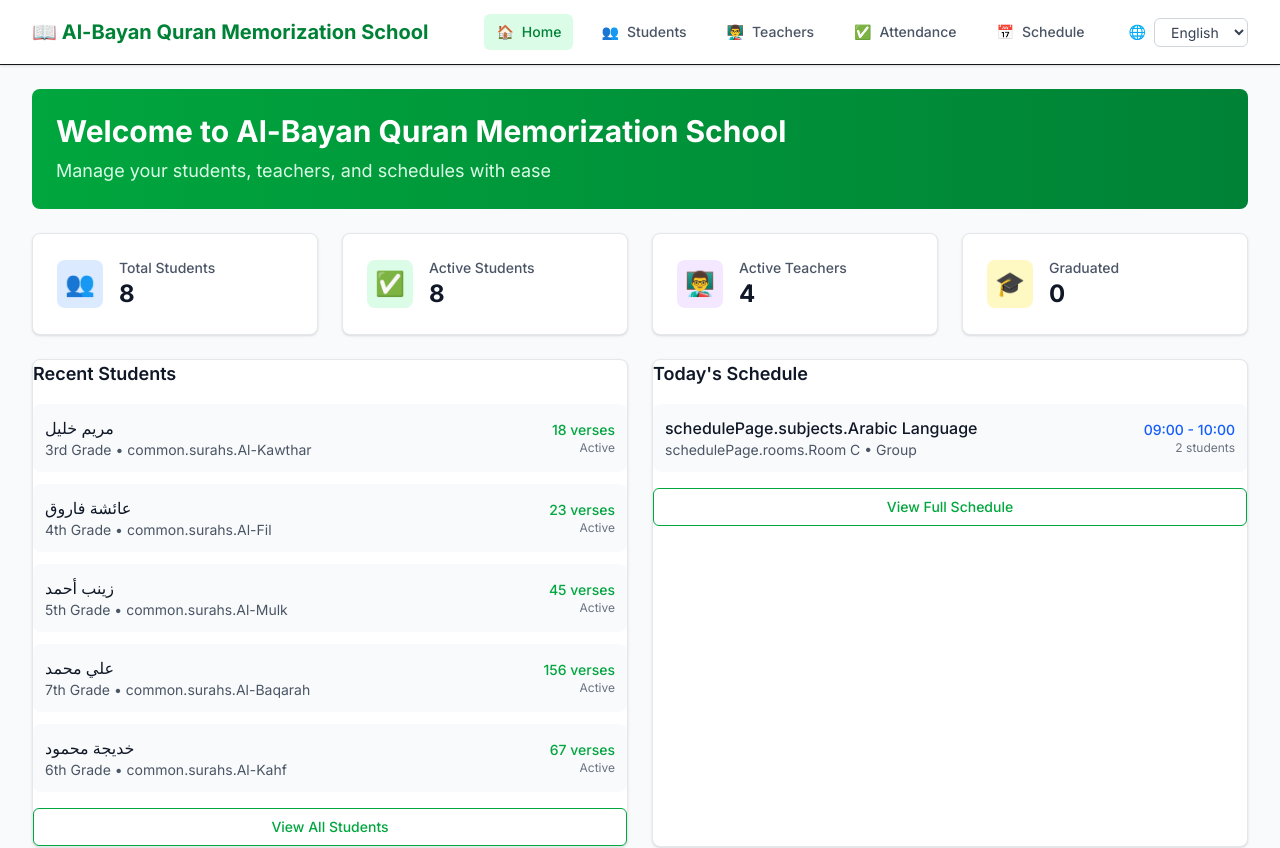
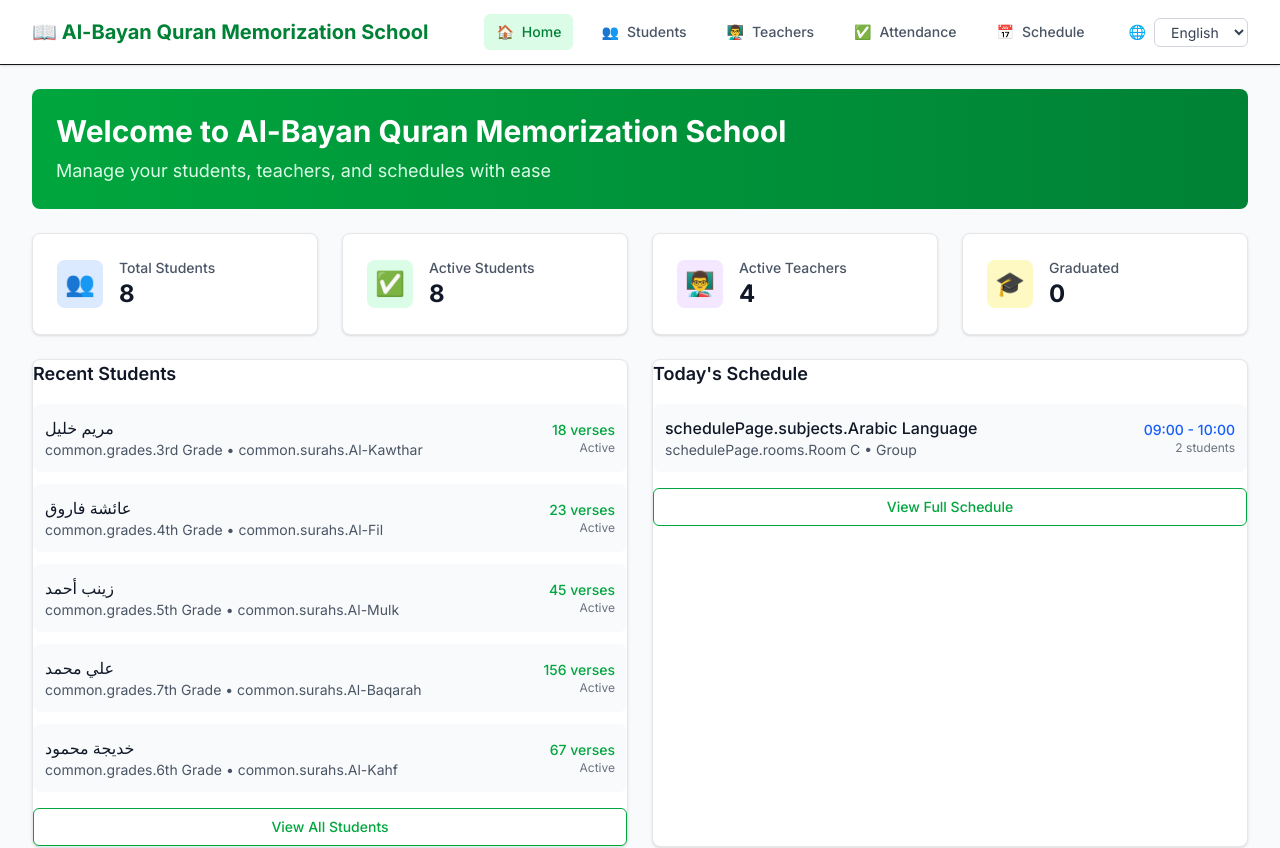
Before and after one commit to islamux/quran-memorization-school, a Next.js app: page /en in a window 1280 px wide. Shown: the top 848 px of the page. Built offline with nearby package versions, Linux system fonts and the light colour scheme.

Commit message:
Fix translation issue on schedule page - Use proper namespace for grade translations

```diff
--- /dev/null
+++ b/reset-database-browser.js
@@ -0,0 +1,33 @@
+// Browser Console Script to Reset the Database
+// Copy and paste this entire script into your browser console
+
+(async function resetDatabase() {
+  console.log('🔄 Starting database reset...');
+
+  try {
+    // First, delete the existing database
+    const deleteRequest = indexedDB.deleteDatabase('QuranSchoolDB');
+
+    deleteRequest.onsuccess = async () => {
+      console.log('✅ Old database deleted successfully');
+
+      // Wait a moment for the deletion to complete
+      await new Promise(resolve => setTimeout(resolve, 1000));
+
+      // Now reload the page to reinitialize with default data
+      console.log('🔄 Reloading page to initialize with default data...');
+      window.location.reload();
+    };
+
+    deleteRequest.onerror = () => {
+      console.error('❌ Error deleting database');
+    };
+
+    deleteRequest.onblocked = () => {
+      console.warn('⚠️ Database deletion blocked. Please close all tabs using this app and try again.');
+    };
+
+  } catch (error) {
+    console.error('❌ Error in reset process:', error);
+  }
+})();
--- a/src/app/[locale]/page.tsx
+++ b/src/app/[locale]/page.tsx
@@ -112,7 +112,7 @@ const HomePage: React.FC = () => {
                 <div key={student.id} className="flex items-center justify-between p-3 bg-gray-50 rounded-lg">
                   <div>
                     <p className="font-medium text-gray-900">{student.name}</p>
-                    <p className="text-sm text-gray-600">{student.grade} • {tCommon(`surahs.${student.currentSurah}`, { defaultValue: student.currentSurah })}</p>
+                    <p className="text-sm text-gray-600">{tCommon(`grades.${student.grade}`, { defaultValue: student.grade })} • {tCommon(`surahs.${student.currentSurah}`, { defaultValue: student.currentSurah })}</p>
                   </div>
                   <div className="text-right">
                     <p className="text-sm font-medium text-green-600">{student.memorizedVerses} {student.memorizedVerses === 1 ? t('studentCard.verse') : t('studentCard.verses')}</p>
--- a/src/app/[locale]/schedule/page.tsx
+++ b/src/app/[locale]/schedule/page.tsx
@@ -10,6 +10,7 @@ import { ScheduleSlot } from '@/types';
 
 const SchedulePage: React.FC = () => {
   const t = useTranslations('schedulePage');
+  const tCommon = useTranslations('common');
   const [selectedTeacher, setSelectedTeacher] = useState('all');
   const [selectedDay, setSelectedDay] = useState('all');
 
@@ -71,7 +72,7 @@ const SchedulePage: React.FC = () => {
                 {students.map((student) => (
                   <div key={student?.id} className="flex items-center justify-between">
                     <span>{student?.name}</span>
-                    <span className="text-xs text-gray-500">{student?.grade}</span>
+                    <span className="text-xs text-gray-500">{tCommon(`grades.${student?.grade}`, { defaultValue: student?.grade })}</span>
                   </div>
                 ))}
               </div>
--- a/src/app/[locale]/students/[id]/page.tsx
+++ b/src/app/[locale]/students/[id]/page.tsx
@@ -158,7 +158,7 @@ const StudentDetailPage: React.FC = () => {
             </div>
             <div>
               <label className="text-sm text-gray-500">{t('studentDetailPage.fields.grade')}</label>
-              <p className="text-gray-900 font-medium">{student.grade}</p>
+              <p className="text-gray-900 font-medium">{t(`common.grades.${student.grade}`, { defaultValue: student.grade })}</p>
             </div>
             {student.email && (
               <div>
--- a/src/app/[locale]/teachers/page.tsx
+++ b/src/app/[locale]/teachers/page.tsx
@@ -199,7 +199,7 @@ const TeachersPage: React.FC = () => {
                       <div key={student.id} className="flex items-center justify-between p-3 bg-gray-50 rounded-lg">
                         <div>
                           <p className="font-medium text-gray-900">{student.name}</p>
-                          <p className="text-sm text-gray-600">{student.grade} • {student.currentSurah}</p>
+                          <p className="text-sm text-gray-600">{tCommon(`grades.${student.grade}`, { defaultValue: student.grade })} • {student.currentSurah}</p>
                         </div>
                         <div className="text-right">
                           <p className="text-sm font-medium text-green-600">{student.memorizedVerses} {student.memorizedVerses === 1 ? t('teacherDetail.verse') : t('teacherDetail.verses')}</p>
--- a/src/components/StudentCard.tsx
+++ b/src/components/StudentCard.tsx
@@ -33,7 +33,7 @@ const StudentCard: React.FC<StudentCardProps> = ({ student, locale }) => {
         <div className="flex items-start justify-between mb-4">
           <div>
             <h3 className="text-lg font-semibold text-gray-900">{student.name}</h3>
-            <p className="text-sm text-gray-600">{student.grade} • {t('studentsPage.studentCard.age')} {student.age}</p>
+            <p className="text-sm text-gray-600">{t(`common.grades.${student.grade}`, { defaultValue: student.grade })} • {t('studentsPage.studentCard.age')} {student.age}</p>
           </div>
           <span className={`px-2 py-1 text-xs font-medium rounded-full ${getStatusBadge(student.status)}`}>
             {t(`common.${student.status}`)}
--- a/src/data/mockData.ts
+++ b/src/data/mockData.ts
@@ -50,8 +50,8 @@ export const surahs: Surah[] = [
 export const teachers: Teacher[] = [
   {
     id: 'teacher-1',
-name: 'الأستاذ أحمد حسن',
-    email: 'ahmed.hassan@school.com',
+name: 'الأستاذ أحمد',
+    email: 'ahmed@school.com',
     phone: '+1-555-0101',
     specialization: ['Tajweed', 'Hifz', 'Tafseer'],
     experience: 8,
@@ -61,8 +61,8 @@ name: 'الأستاذ أحمد حسن',
   },
   {
     id: 'teacher-2',
-name: 'الأستاذة فاطمة الزهراء',
-    email: 'fatima.alzahra@school.com',
+name: 'الأستاذ نادر',
+    email: 'nader@school.com',
     phone: '+1-555-0102',
     specialization: ['Hifz', 'Arabic Language', 'Islamic Studies'],
     experience: 12,
@@ -72,8 +72,8 @@ name: 'الأستاذة فاطمة الزهراء',
   },
   {
     id: 'teacher-3',
-name: 'الأستاذ عمر مالك',
-    email: 'omar.malik@school.com',
+name: 'الأستاذ ماجد',
+    email: 'majed@school.com',
     phone: '+1-555-0103',
     specialization: ['Tajweed', 'Qira\'at', 'Hifz'],
     experience: 15,
@@ -83,8 +83,8 @@ name: 'الأستاذ عمر مالك',
   },
   {
     id: 'teacher-4',
-name: 'الأستاذة عائشة رحمن',
-    email: 'aisha.rahman@school.com',
+name: 'الأستاذ سامي',
+    email: 'sami@school.com',
     phone: '+1-555-0104',
     specialization: ['Hifz', 'Tajweed', 'Children Education'],
     experience: 6,
--- a/src/messages/ar.json
+++ b/src/messages/ar.json
@@ -66,6 +66,20 @@
     "active": "نشط",
     "inactive": "غير نشط",
     "graduated": "متخرج",
+    "grades": {
+      "1st Grade": "الصف الأول",
+      "2nd Grade": "الصف الثاني",
+      "3rd Grade": "الصف الثالث",
+      "4th Grade": "الصف الرابع",
+      "5th Grade": "الصف الخامس",
+      "6th Grade": "الصف السادس",
+      "7th Grade": "الصف السابع",
+      "8th Grade": "الصف الثامن",
+      "9th Grade": "الصف التاسع",
+      "10th Grade": "الصف العاشر",
+      "11th Grade": "الصف الحادي عشر",
+      "12th Grade": "الصف الثاني عشر"
+    },
     "surahs": {
       "Al-Fatiha": "الفاتحة",
       "Al-Baqarah": "البقرة",
```
Also changed, not shown: 1 other file (tests, documents, lock files or other folders).
